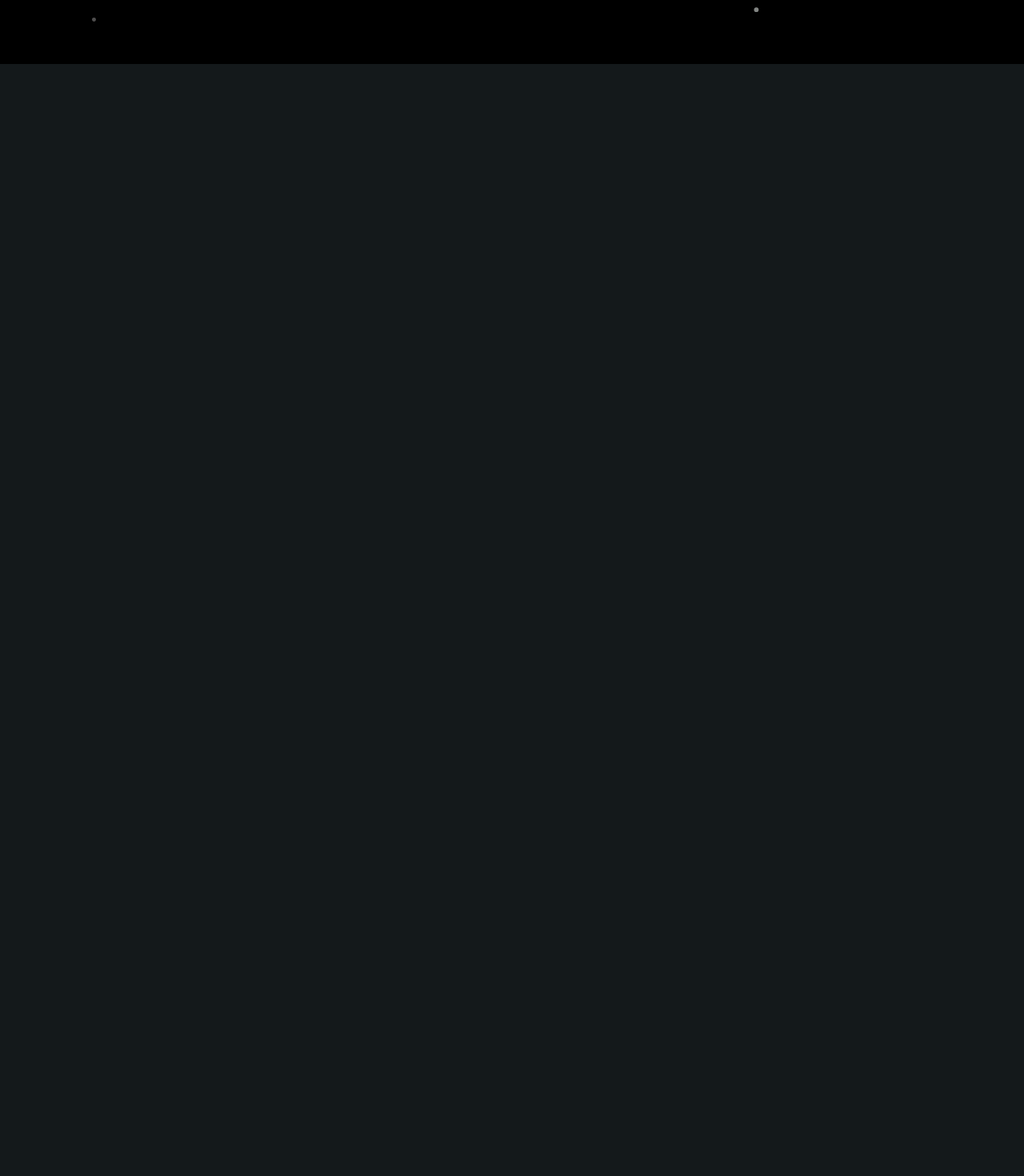
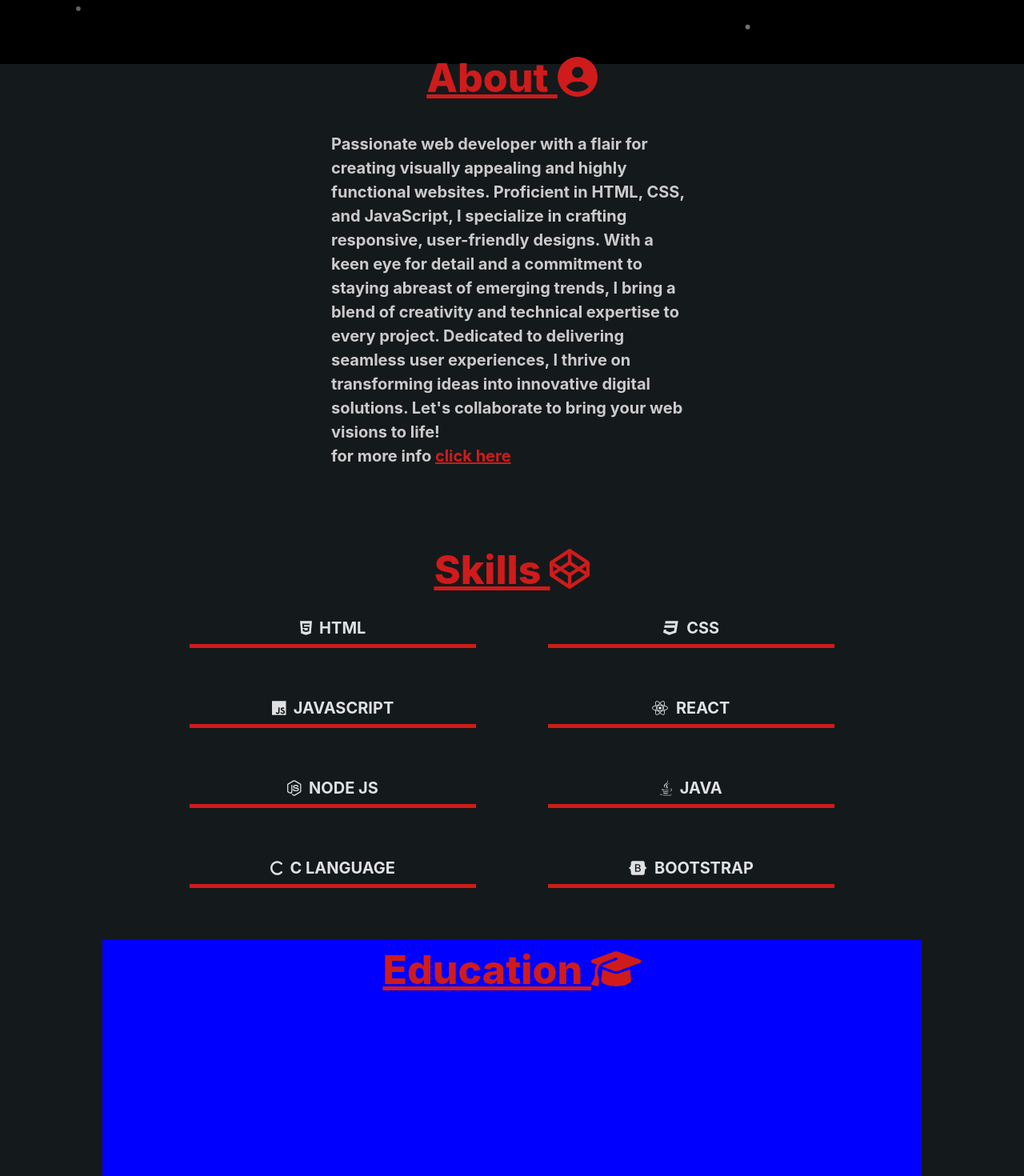
Before and after one commit to aayushdhimaann/portfolio, a React (Vite) app: page / in a window 1280 px wide. Shown: the part 720-2190 px from the top of the page at 80% size. Before the commit the page ends 800 px from the top, so only its background shows below. Built offline with nearby package versions, Linux system fonts and the light colour scheme; a web font is replaced by a local one.

Commit message:
added more pages

```diff
--- a/src/components/Home.jsx
+++ b/src/components/Home.jsx
@@ -5,6 +5,9 @@
 import Typed from "typed.js";
 import HireMeButton from "./HireMeButton";
 import Me from "./Me";
+import MiniAbout from "./MiniAbout";
+import MiniSkills from "./MiniSkills";
+import MiniEducation from "./MiniEducation";
 const Home = () => {
   const el = useRef(null);
   useEffect(() => {
@@ -19,6 +22,7 @@
     };
   }, []);
   return (
+    <>
       <div id="main">
         <div className="hi mleft">
           <h1>Hi,</h1>
@@ -52,6 +56,16 @@
           <Icons />
         </div>
       </div>
+      <section id="second">
+        <MiniAbout />
+      </section>
+      <section id="third">
+        <MiniSkills />
+      </section>
+      <section id="education">
+        <MiniEducation />
+      </section>
+    </>
   );
 };
 
--- /dev/null
+++ b/src/components/MiniAbout.jsx
@@ -0,0 +1,27 @@
+import { faCircleUser } from "@fortawesome/free-solid-svg-icons";
+import { FontAwesomeIcon } from "@fortawesome/react-fontawesome";
+import React from "react";
+import { Link } from "react-router-dom";
+
+const MiniAbout = () => {
+  return (
+    <>
+      <h1 className="abt">
+        <Link to="/about">About <FontAwesomeIcon icon={faCircleUser}/></Link>
+      </h1>
+      <p id="abt-para">
+        Passionate web developer with a flair for creating visually appealing
+        and highly functional websites. Proficient in HTML, CSS, and JavaScript,
+        I specialize in crafting responsive, user-friendly designs. With a keen
+        eye for detail and a commitment to staying abreast of emerging trends, I
+        bring a blend of creativity and technical expertise to every project.
+        Dedicated to delivering seamless user experiences, I thrive on
+        transforming ideas into innovative digital solutions. Let's collaborate
+        to bring your web visions to life! <br /> for more info{" "}
+        <Link to="/about">click here</Link>
+      </p>
+    </>
+  );
+};
+
+export default MiniAbout;
--- /dev/null
+++ b/src/components/MiniEducation.jsx
@@ -0,0 +1,13 @@
+import { faGraduationCap } from '@fortawesome/free-solid-svg-icons'
+import { FontAwesomeIcon } from '@fortawesome/react-fontawesome'
+import React from 'react'
+
+const MiniEducation = () => {
+  return (
+    <>
+     <h1 className='edu'>Education <FontAwesomeIcon icon={faGraduationCap}/></h1>
+    </>
+  )
+}
+
+export default MiniEducation
--- /dev/null
+++ b/src/components/MiniSkills.jsx
@@ -0,0 +1,75 @@
+import React from "react";
+import {
+  faBootstrap,
+  faCodepen,
+  faCss3,
+  faHtml5,
+  faJava,
+  faJs,
+  faNodeJs,
+  faReact,
+} from "@fortawesome/free-brands-svg-icons";
+import { faC } from "@fortawesome/free-solid-svg-icons";
+import SkillsDisplay from "./SkillsDisplay";
+import { Link } from "react-router-dom";
+import { FontAwesomeIcon } from "@fortawesome/react-fontawesome";
+const MiniSkills = () => {
+  const skills = [
+    {
+      id: "s1",
+      name: "HTML",
+      icon: faHtml5,
+    },
+    {
+      id: "s2",
+      name: "CSS",
+      icon: faCss3,
+    },
+    {
+      id: "s3",
+      name: "JAVASCRIPT",
+      icon: faJs,
+    },
+    {
+      id: "s4",
+      name: "REACT",
+      icon: faReact,
+    },
+    {
+      id: "s5",
+      name: "NODE JS",
+      icon: faNodeJs,
+    },
+    {
+      id: "s6",
+      name: "JAVA",
+      icon: faJava,
+    },
+    {
+      id: "s7",
+      name: "C LANGUAGE",
+      icon: faC,
+    },
+    {
+      id: "s8",
+      name: "BOOTSTRAP",
+      icon: faBootstrap,
+    },
+  ];
+  return (
+    <>
+      <h1 className="skl">
+        <Link to="/skills">Skills <FontAwesomeIcon icon={faCodepen}/></Link>
+      </h1>
+      <div className="skills">
+        {skills.map((item) => {
+          return (
+            <SkillsDisplay key={item.id} icon={item.icon} name={item.name} />
+          );
+        })}
+      </div>
+    </>
+  );
+};
+
+export default MiniSkills;
--- a/src/components/NavBar.jsx
+++ b/src/components/NavBar.jsx
@@ -15,7 +15,7 @@
     <nav id="navbar">
       <div className="center">
         <ul>
-          <li>
+          <motion.li whileHover={{scale:1.1}} transition={{type:'spring',stiffness:500}}>
             <NavLink
               to="/"
               className={({ isActive }) => (isActive ? "activ" : "")}
@@ -23,48 +23,48 @@
             >
               Home
             </NavLink>
-          </li>
-          <li>
+          </motion.li>
+          <motion.li whileHover={{scale:1.1}} transition={{type:'spring',stiffness:500}}>
             <NavLink
               to="/about"
               className={({ isActive }) => (isActive ? "activ" : "")}
             >
               About
             </NavLink>
-          </li>
-          <li>
+          </motion.li>
+          <motion.li whileHover={{scale:1.1}} transition={{type:'spring',stiffness:500}}>
             <NavLink
               to="/skills"
               className={({ isActive }) => (isActive ? "activ" : "")}
             >
               Skills
             </NavLink>
-          </li>
-          <li>
+          </motion.li>
+          <motion.li whileHover={{scale:1.1}} transition={{type:'spring',stiffness:500}} >
             <NavLink
               to="/education"
               className={({ isActive }) => (isActive ? "activ" : "")}
             >
               Education
             </NavLink>
-          </li>
+          </motion.li>
 
-          <li>
+          <motion.li whileHover={{scale:1.1}} transition={{type:'spring',stiffness:500}}>
             <NavLink
               to="/projects"
               className={({ isActive }) => (isActive ? "activ" : "")}
             >
               Projects
             </NavLink>
-          </li>
-          <li>
+          </motion.li>
+          <motion.li whileHover={{scale:1.1}} transition={{type:'spring',stiffness:500}}>
             <NavLink
               to="/contact"
               className={({ isActive }) => (isActive ? "activ" : "")}
             >
               Contact
             </NavLink>
-          </li>
+          </motion.li>
         </ul>
       </div>
       <div className="right">
--- /dev/null
+++ b/src/components/SkillsDisplay.jsx
@@ -0,0 +1,20 @@
+import { FontAwesomeIcon } from "@fortawesome/react-fontawesome";
+import React from "react";
+import { motion } from "framer-motion";
+const SkillsDisplay = (props) => {
+  return (
+    <motion.div
+      className="skills-home"
+      whileHover={{ scale: 1.1, translateY: -10 }}
+      transition={{ type: "spring", stiffness: 500 }}
+    >
+      <span className="skill-icon">
+        <FontAwesomeIcon icon={props.icon} />
+      </span>
+      &nbsp;&nbsp;
+      <span className="skill-name">{props.name}</span>
+    </motion.div>
+  );
+};
+
+export default SkillsDisplay;
--- a/src/index.css
+++ b/src/index.css
@@ -20,12 +20,23 @@
   --fontcolor:white;
   --namecolor:#cf1b1b;
   --bgcolor:#14191b;
+  scrollbar-color: rgb(207, 27, 27) rgb(20, 25, 27) !important;
+  scrollbar-width: thin !important;
+}
+body::-webkit-scrollbar {
+  width: 0.25rem;
+}
+body::-webkit-scrollbar-thumb {
+  background: var(--namecolor);
 }
 #navbar{
   background-color: var(--bgcolor);
   height: 60px;
   display: flex;
   justify-content: space-evenly;
+  position: fixed;
+  width: 100%;
+  z-index: 10;
 }
 #navbar .center ul {
   display: flex;
@@ -62,7 +73,7 @@
   transition: all linear 0.3s;
 }
 nav a.activ{
-  font-size: larger;
+  font-size: x-large;
   text-shadow: 0px 0px 5px grey;
 }
 #navbar .right button,#resume-button,.hirebtn{
@@ -124,7 +135,9 @@
   /* background-color: yellow ; */
   margin: 0px auto;
   box-sizing: border-box;
-  padding: 25px 10px;
+  padding: 125px 10px;
+  /* margin-top: 100px; */
+
 }
 #main .color-red{
   color: var(--namecolor);
@@ -179,7 +192,7 @@
 .myimg{
   height: 400px;
   width: 400px;
-  background-color: red;
+  /* background-color: red; */
   position: absolute;
   right: 30px;
   top: -100px;
@@ -235,7 +248,7 @@
 #main .social-icons .icon{
   height: 30px;
   width: 30px;
-  background-color:black;
+  /* background-color:black; */
   border-radius: 50%;
   text-align: center;
   line-height: 28px;
@@ -248,6 +261,74 @@
 /* #main .social-icons .icon:hover{
   box-shadow: 0px 0px 6px 4px rgb(0, 0, 26);
 } */
+#second{
+  /* background-color: blue; */
+  /* background-color: yellow; */
+  /* height: 65vh; */
+  height: auto;
+  width: 40vw;
+  margin: 60px auto;
+}
+#second .abt,#third .skl,#education .edu{
+  text-align: center;
+  color: var(--namecolor);
+  font-size: 50px;
+  text-decoration: underline;
+  font-weight: 800;
+}
+#second #abt-para{
+  padding: 30px;
+  color: rgb(204, 202, 202);
+  font-weight: 700;
+  font-size: 20px;
+}
+#second #abt-para a{
+  color: var(--namecolor);
+}
+#third{
+  height: 50vh;
+  width: 70vw;
+  /* background-color: blue; */
+  margin: 50px auto;
+}
+#third .skl a,.abt a{
+  color: var(--namecolor);
+  cursor: pointer;
+}
+#third .skills{
+  width: 100%;
+  height: inherit;
+  /* background-color: aqua; */
+  display: flex;
+  flex-wrap: wrap;
+}
+#third .skills-home{
+  /* background-color: red; */
+  width: 40%;
+  height: 50px;
+  /* border: 2px solid black; */
+  border-bottom: #cf1b1b;
+  border-bottom-width: 5px;
+  border-bottom-style: solid;
+  margin: 10px auto;
+  padding: 10px;
+  box-sizing: border-box;
+  text-align: center;
+  font-size: 20px;
+  /* letter-spacing: 10px; */
+  font-weight: 700;
+}
+#education{
+  width: 80vw;
+  height: 60vh;
+  background-color: blue;
+  margin: 100px auto;
+}
+
+#third .skills-home .skill-icon{
+  font-size: 20px;
+  /* letter-spacing: 10px; */
+}
 @media screen and (max-width:730px) {
   #navbar .right{
     display: none;
@@ -286,10 +367,6 @@
     /* font-size: 24px; */
     -webkit-box-reflect: below -20px linear-gradient(transparent, rgba(0, 0, 0, 0.2));
   }
-
-  /* #main .objective{
-    display: none;
-  } */
   #main .hi{
     font-size: large;
   }
@@ -300,10 +377,11 @@
   #main{
     /* background-position: ; */
     /* background-position: ; */
-    background-size: cover;
+    /* background-size: cover; */
     /* back */
-    background-position-y: -150px;
+    /* background-position-y: -150px; */
     /* background-position: right; */
+    padding: 50px 0px;
   }
   #main .hi{
     margin-left: 10px;
@@ -347,6 +425,28 @@
     font-size: larger;
     line-height: 40px;
   }
+
+  #second{
+    width: 80vw;
+  }
+  #second .abt{
+    font-size: 30px;
+  }
+  #second #abt-para{
+    font-size: medium;
+  }
+  #third{
+    width: 80vw;
+  }
+  #third .skills{
+    display: block;
+  }
+  #third .skills-home{
+    width: 60vw;
+  }
+  #education{
+    margin-top: 200px;
+  }
 }
 @media screen and (max-width:380px) {
   /* #main{
@@ -362,4 +462,14 @@
   #main .text-div #text {
     font-size: 24px;
   }
+  #second{
+    height: auto;
+    margin-top: 100px;
+  }
+  #education{
+    margin-top: 250px;
+  }
+  #education .edu{
+    font-size: 40px;
+  }
 }
```
Lines whose indentation alone changed are shown as unchanged.
